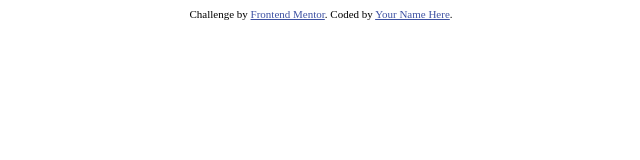
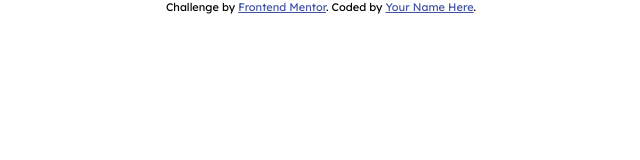
Before and after one commit to mdahsanulkabir/frontEndMentor-3-column-preview-card-component, a plain HTML site: page index.html in a window 1280 px wide. Shown: the whole page, without its empty margins (319-959 px from the left). Drawn offline with Linux system fonts and the light colour scheme.

Commit message:
reset done

```diff
--- a/css/style.css
+++ b/css/style.css
@@ -1,3 +1,19 @@
+@import url('https://fonts.googleapis.com/css2?family=Big+Shoulders+Display:wght@700&family=Lexend+Deca&display=swap');
+
+* {
+    margin: 0;
+    padding: 0;
+    box-sizing: border-box;
+}
+
+body {
+    font-family: 'Lexend Deca', sans-serif;
+}
+
+.container {
+    max-width: 1440px;
+}
+
 
 
 
@@ -5,7 +21,6 @@
 .attribution {
     font-size: 11px; text-align: center;
 }
-
 .attribution a {
     color: hsl(228, 45%, 44%);
 }
--- a/index.html
+++ b/index.html
@@ -10,6 +10,10 @@
   <title>Frontend Mentor | 3-column preview card component</title>
 </head>
 <body>
+
+  <div class="container">
+
+  </div>
 
   <!-- Sedans
   Choose a sedan for its affordability and excellent fuel economy. Ideal for cruising in the city
```
